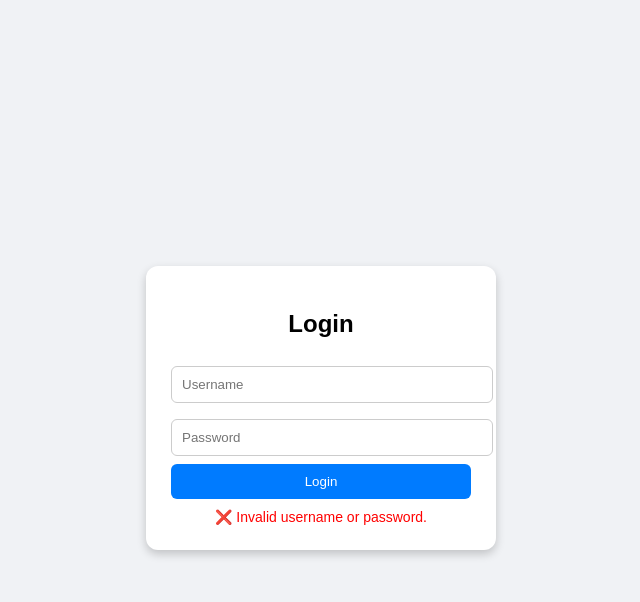
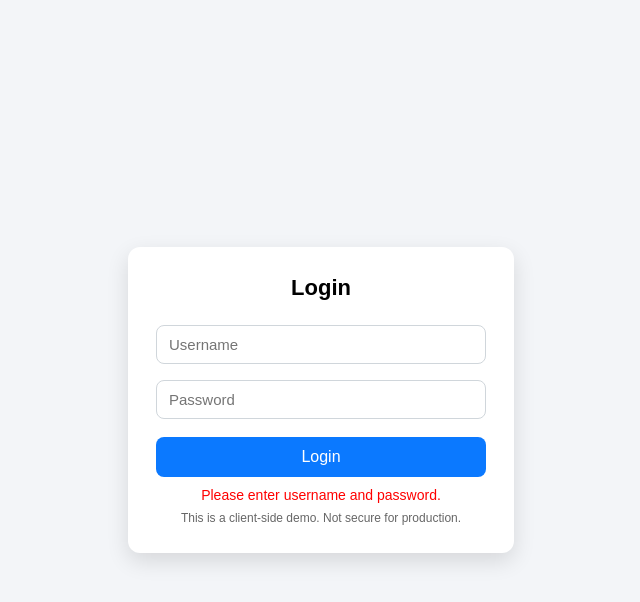
Before and after one commit to Harshkumar9719/Test, a plain HTML site: page index.html in a window 1280 px wide. Both pictures are taken after a click on the button "Login". Shown: the whole page, without its empty margins (319-959 px from the left). Drawn offline with Linux system fonts and the light colour scheme.

Commit message:
Update index.html

```diff
--- a/index.html
+++ b/index.html
@@ -1,79 +1,136 @@
 <!DOCTYPE html>
 <html lang="en">
 <head>
-  <meta charset="UTF-8">
-  <meta name="viewport" content="width=device-width, initial-scale=1.0">
-  <title>Login Page</title>
+  <meta charset="utf-8" />
+  <meta name="viewport" content="width=device-width,initial-scale=1" />
+  <title>Login — Test</title>
   <style>
     body {
-      display: flex;
-      justify-content: center;
-      align-items: center;
-      height: 100vh;
-      background: #f0f2f5;
-      font-family: Arial, sans-serif;
+      display:flex;
+      justify-content:center;
+      align-items:center;
+      min-height:100vh;
+      background:#f3f5f8;
+      font-family:Arial,Helvetica,sans-serif;
+      margin:0;
     }
-    .login-box {
-      background: #fff;
-      padding: 25px;
-      border-radius: 12px;
-      box-shadow: 0 4px 10px rgba(0,0,0,0.2);
-      width: 300px;
+    .card {
+      width:330px;
+      padding:28px;
+      background:#fff;
+      border-radius:12px;
+      box-shadow:0 8px 22px rgba(0,0,0,0.12);
     }
-    .login-box h2 {
-      text-align: center;
-      margin-bottom: 20px;
+    h2 { text-align:center; margin:0 0 16px 0; font-size:22px; }
+    input {
+      width:100%;
+      padding:10px 12px;
+      margin:8px 0;
+      border-radius:8px;
+      border:1px solid #d0d6db;
+      font-size:15px;
+      box-sizing:border-box;
     }
-    .login-box input {
-      width: 100%;
-      padding: 10px;
-      margin: 8px 0;
-      border: 1px solid #ccc;
-      border-radius: 6px;
+    button {
+      width:100%;
+      padding:11px;
+      margin-top:10px;
+      border:none;
+      border-radius:8px;
+      background:#0b79ff;
+      color:#fff;
+      font-size:16px;
+      cursor:pointer;
     }
-    .login-box button {
-      width: 100%;
-      padding: 10px;
-      background: #007bff;
-      color: #fff;
-      border: none;
-      border-radius: 6px;
-      cursor: pointer;
-    }
-    .login-box button:hover {
-      background: #0056b3;
-    }
-    .message {
-      margin-top: 10px;
-      text-align: center;
-      font-size: 14px;
-    }
+    .msg { text-align:center; margin-top:10px; height:18px; font-size:14px; }
+    .small { font-size:12px; color:#666; margin-top:6px; text-align:center; }
   </style>
 </head>
 <body>
-  <div class="login-box">
+  <div class="card">
     <h2>Login</h2>
-    <input type="text" id="username" placeholder="Username">
-    <input type="password" id="password" placeholder="Password">
-    <button onclick="checkLogin()">Login</button>
-    <div class="message" id="message"></div>
+    <input id="username" placeholder="Username" autocomplete="username" />
+    <input id="password" type="password" placeholder="Password" autocomplete="current-password" />
+    <button id="btn">Login</button>
+    <div class="msg" id="msg"></div>
+    <div class="small">This is a client-side demo. Not secure for production.</div>
   </div>
 
   <script>
-    function checkLogin() {
-      const user = document.getElementById("username").value;
-      const pass = document.getElementById("password").value;
-      const msg = document.getElementById("message");
+  // ---------- Configuration ----------
+  // Username required:
+  const VALID_USERNAME = "Harsh";
 
-      // Dummy credentials (frontend only)
-      if (user === "admin" && pass === "1234") {
+  // SHA-256 hex of the correct password "97199":
+  // precomputed: a4663f38e4b4e526826d7e8e973c937fa7f241f34d8ad9f96943f3a43eefe9bc
+  const CORRECT_PASSWORD_SHA256 = "a4663f38e4b4e526826d7e8e973c937fa7f241f34d8ad9f96943f3a43eefe9bc";
+
+  // Destination after success:
+  const PROTECTED_PAGE = "protected.html";
+
+  // ---------- Helpers ----------
+  async function sha256Hex(text) {
+    const enc = new TextEncoder();
+    const data = enc.encode(text);
+    const hash = await crypto.subtle.digest('SHA-256', data);
+    // convert to hex
+    const arr = Array.from(new Uint8Array(hash));
+    return arr.map(b => b.toString(16).padStart(2, '0')).join('');
+  }
+
+  // ---------- Login flow ----------
+  const btn = document.getElementById("btn");
+  const msg = document.getElementById("msg");
+
+  btn.addEventListener("click", async () => {
+    msg.textContent = "";
+    const user = document.getElementById("username").value.trim();
+    const pass = document.getElementById("password").value;
+
+    if (!user || !pass) {
+      msg.style.color = "red";
+      msg.textContent = "Please enter username and password.";
+      return;
+    }
+
+    if (user !== VALID_USERNAME) {
+      msg.style.color = "red";
+      msg.textContent = "Invalid username or password.";
+      return;
+    }
+
+    // compute sha256 and compare
+    try {
+      btn.disabled = true;
+      btn.textContent = "Checking...";
+      const h = await sha256Hex(pass);
+
+      if (h === CORRECT_PASSWORD_SHA256) {
+        // mark session and redirect
+        sessionStorage.setItem("site_auth", "1");
         msg.style.color = "green";
-        msg.innerText = "✅ Login successful!";
+        msg.textContent = "Login successful! Redirecting…";
+        setTimeout(() => {
+          location.href = PROTECTED_PAGE;
+        }, 700);
       } else {
         msg.style.color = "red";
-        msg.innerText = "❌ Invalid username or password.";
+        msg.textContent = "Invalid username or password.";
       }
+    } catch (e) {
+      console.error(e);
+      msg.style.color = "red";
+      msg.textContent = "Error during check.";
+    } finally {
+      btn.disabled = false;
+      btn.textContent = "Login";
     }
+  });
+
+  // Optional: Enter key support
+  document.addEventListener("keydown", (e) => {
+    if (e.key === "Enter") btn.click();
+  });
   </script>
 </body>
 </html>
```
